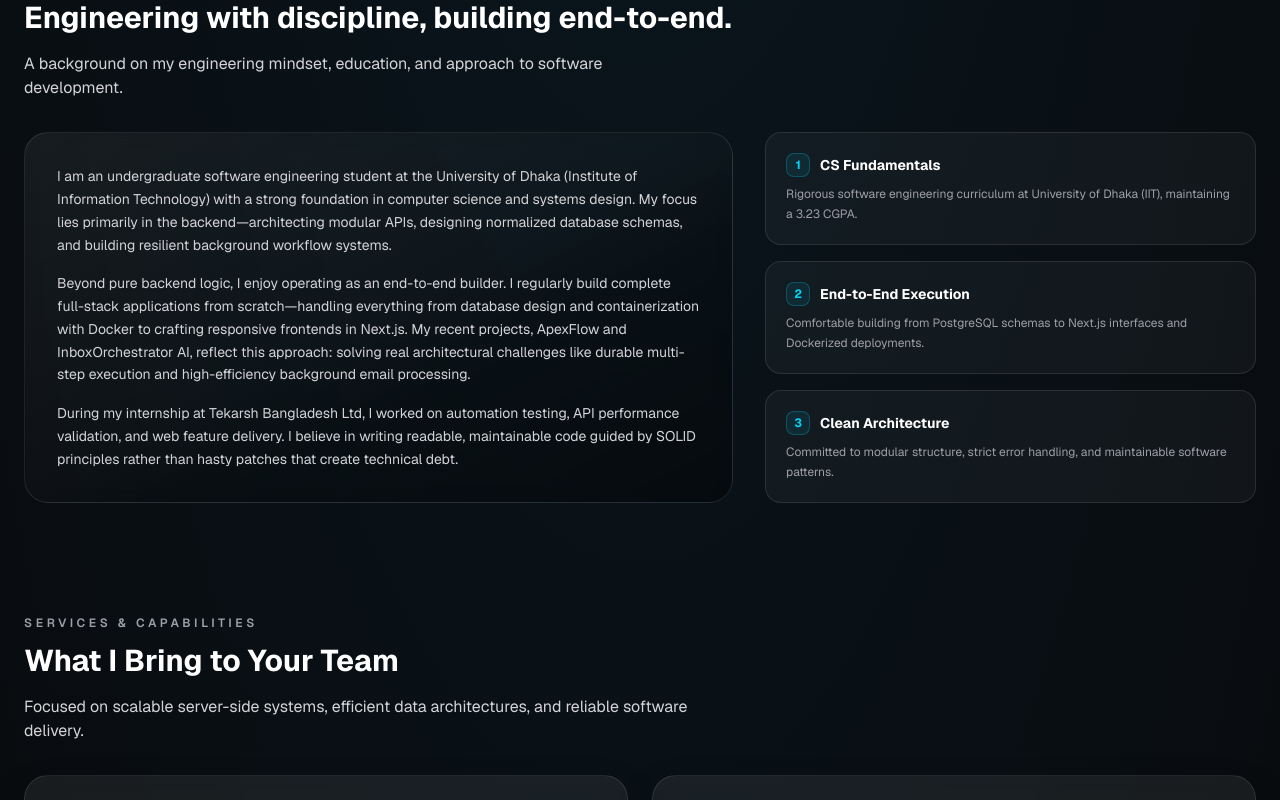
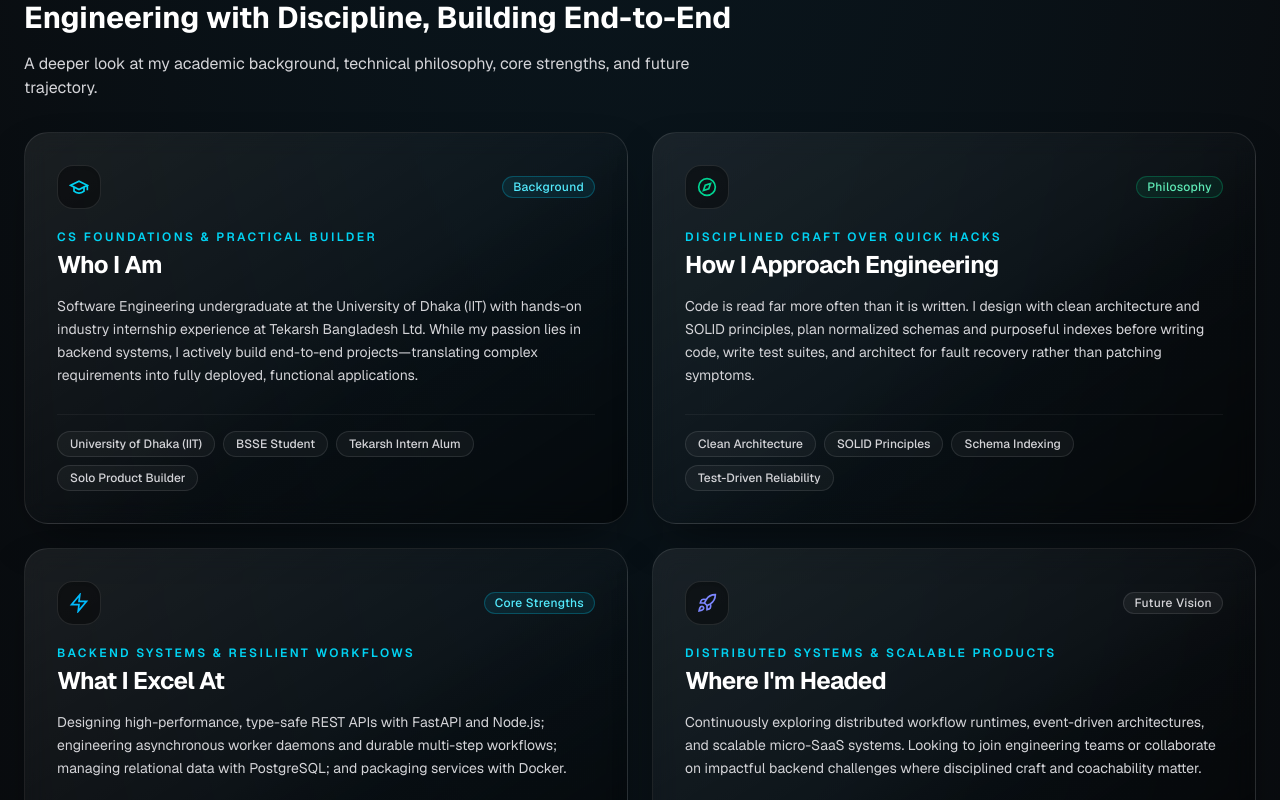
Before and after one commit to jarifulovi/jr-portfolio, a Next.js app: page / in a window 1280 px wide. Shown: the part 840-1640 px from the top of the page. Built offline with nearby package versions, Linux system fonts and the light colour scheme.

Commit message:
refactor: redesign About section with structured content blocks, icons, and pill tags in profile data

```diff
--- a/src/components/sections/AboutSection.tsx
+++ b/src/components/sections/AboutSection.tsx
@@ -2,12 +2,23 @@
 import React from "react";
 import { motion, Variants } from "framer-motion";
 import { Section } from "./Section";
+import { Badge } from "../ui/Badge";
+
+interface AboutBlock {
+  id: string;
+  category: string;
+  title: string;
+  subtitle: string;
+  description: string;
+  pills: string[];
+}
 
 interface AboutSectionProps {
   about?: {
-    title: string;
-    paragraphs: string[];
-    highlights: { label: string; description: string }[];
+    sectionEyebrow?: string;
+    sectionTitle?: string;
+    sectionDescription?: string;
+    blocks?: AboutBlock[];
   };
 }
 
@@ -15,64 +26,124 @@ const containerVariants: Variants = {
   hidden: {},
   show: {
     transition: {
-      staggerChildren: 0.1,
+      staggerChildren: 0.12,
     },
   },
 };
 
 const itemVariants: Variants = {
-  hidden: { opacity: 0, y: 16 },
-  show: { opacity: 1, y: 0, transition: { duration: 0.45, ease: "easeOut" } },
+  hidden: { opacity: 0, y: 20 },
+  show: { opacity: 1, y: 0, transition: { duration: 0.5, ease: "easeOut" } },
 };
 
+function getBlockIcon(id: string) {
+  switch (id) {
+    case "who-i-am":
+      return (
+        <svg className="h-5 w-5 text-cyan-400" viewBox="0 0 24 24" fill="none" stroke="currentColor" strokeWidth="2">
+          <path d="M22 10v6M2 10l10-5 10 5-10 5z" />
+          <path d="M6 12v5c3 3 9 3 12 0v-5" />
+        </svg>
+      );
+    case "how-i-approach":
+      return (
+        <svg className="h-5 w-5 text-emerald-400" viewBox="0 0 24 24" fill="none" stroke="currentColor" strokeWidth="2">
+          <circle cx="12" cy="12" r="10" />
+          <polygon points="16.24 7.76 14.12 14.12 7.76 16.24 9.88 9.88 16.24 7.76" />
+        </svg>
+      );
+    case "what-i-excel-at":
+      return (
+        <svg className="h-5 w-5 text-sky-400" viewBox="0 0 24 24" fill="none" stroke="currentColor" strokeWidth="2">
+          <polygon points="13 2 3 14 12 14 11 22 21 10 12 10 13 2" />
+        </svg>
+      );
+    case "where-im-headed":
+    default:
+      return (
+        <svg className="h-5 w-5 text-indigo-400" viewBox="0 0 24 24" fill="none" stroke="currentColor" strokeWidth="2">
+          <path d="M4.5 16.5c-1.5 1.26-2 5-2 5s3.74-.5 5-2c.71-.84.7-2.13-.09-2.91a2.18 2.18 0 0 0-2.91-.09z" />
+          <path d="m12 15-3-3a22 22 0 0 1 2-3.95A12.88 12.88 0 0 1 22 2c0 2.72-.78 7.5-6 11a22.35 22.35 0 0 1-4 2z" />
+          <path d="M9 12H4s.55-3.03 2-4c1.62-1.08 5 0 5 0" />
+          <path d="M12 15v5s3.03-.55 4-2c1.08-1.62 0-5 0-5" />
+        </svg>
+      );
+  }
+}
+
+function getBadgeVariant(id: string): "default" | "accent" | "success" | "outline" {
+  switch (id) {
+    case "who-i-am":
+      return "accent";
+    case "how-i-approach":
+      return "success";
+    case "what-i-excel-at":
+      return "accent";
+    case "where-im-headed":
+    default:
+      return "default";
+  }
+}
+
 export const AboutSection: React.FC<AboutSectionProps> = ({ about }) => {
-  if (!about) return null;
+  if (!about || !about.blocks || about.blocks.length === 0) return null;
 
   return (
     <Section
       id="about"
-      eyebrow="About Me"
-      title={about.title}
-      description="A background on my engineering mindset, education, and approach to software development."
+      eyebrow={about.sectionEyebrow || "About Me"}
+      title={about.sectionTitle || "Engineering with Discipline, Building End-to-End"}
+      description={about.sectionDescription || "A deeper look at my academic background, technical philosophy, core strengths, and future trajectory."}
     >
       <motion.div
         variants={containerVariants}
         initial="hidden"
         whileInView="show"
-        viewport={{ once: true, amount: 0.2 }}
-        className="grid gap-8 lg:grid-cols-[1.3fr_0.9fr] lg:items-start"
+        viewport={{ once: true, amount: 0.15 }}
+        className="grid gap-6 md:grid-cols-2"
       >
-        {/* Story Paragraphs */}
+        {about.blocks.map((block) => (
           <motion.div
+            key={block.id}
             variants={itemVariants}
-          className="space-y-4 rounded-3xl border border-white/10 bg-gradient-to-br from-white/[0.06] via-white/[0.02] to-black/40 p-7 sm:p-8 backdrop-blur-sm"
+            className="group relative flex flex-col justify-between overflow-hidden rounded-3xl border border-white/10 bg-gradient-to-br from-white/[0.07] via-white/[0.02] to-black/50 p-7 sm:p-8 shadow-[0_20px_50px_-20px_rgba(0,0,0,0.6)] backdrop-blur-md transition-all duration-300 hover:-translate-y-1 hover:border-cyan-500/30 hover:shadow-cyan-500/10 hover:shadow-2xl"
           >
-          {about.paragraphs.map((paragraph, index) => (
-            <p key={index} className="text-sm leading-relaxed text-zinc-300">
-              {paragraph}
+            {/* Card Header */}
+            <div>
+              <div className="flex items-center justify-between gap-4">
+                <div className="flex h-11 w-11 items-center justify-center rounded-2xl border border-white/10 bg-black/40 shadow-inner group-hover:border-cyan-500/30 group-hover:bg-cyan-500/10 transition-colors">
+                  {getBlockIcon(block.id)}
+                </div>
+                <Badge label={block.category} variant={getBadgeVariant(block.id)} />
+              </div>
+
+              {/* Subtitle & Title */}
+              <p className="mt-5 text-xs font-semibold uppercase tracking-[0.2em] text-cyan-400">
+                {block.subtitle}
               </p>
-          ))}
-        </motion.div>
+              <h3 className="mt-1 text-2xl font-bold tracking-tight text-white group-hover:text-cyan-200 transition-colors">
+                {block.title}
+              </h3>
 
-        {/* Highlights / Guiding Pillars */}
-        <motion.div variants={itemVariants} className="space-y-4">
-          {about.highlights.map((item, idx) => (
-            <div
-              key={item.label}
-              className="rounded-2xl border border-white/10 bg-white/[0.04] p-5 transition-all duration-300 hover:border-cyan-500/30 hover:bg-white/[0.07]"
-            >
-              <div className="flex items-center gap-2.5">
-                <span className="flex h-6 w-6 items-center justify-center rounded-lg border border-cyan-500/30 bg-cyan-500/10 text-xs font-bold text-cyan-400">
-                  {idx + 1}
-                </span>
-                <h3 className="text-sm font-bold text-white">{item.label}</h3>
-              </div>
-              <p className="mt-2 text-xs leading-relaxed text-zinc-400">
-                {item.description}
+              {/* Description */}
+              <p className="mt-3.5 text-sm leading-relaxed text-zinc-300">
+                {block.description}
               </p>
             </div>
+
+            {/* Bottom Pills */}
+            <div className="mt-7 flex flex-wrap gap-2 pt-4 border-t border-white/5">
+              {block.pills.map((pill) => (
+                <span
+                  key={pill}
+                  className="rounded-full border border-white/10 bg-white/[0.04] px-3 py-1 text-xs font-medium text-zinc-300 transition-colors hover:border-white/20 hover:text-white"
+                >
+                  {pill}
+                </span>
               ))}
+            </div>
           </motion.div>
+        ))}
       </motion.div>
     </Section>
   );
--- a/src/components/sections/SnapshotCard.tsx
+++ b/src/components/sections/SnapshotCard.tsx
@@ -23,7 +23,6 @@ export const SnapshotCard: React.FC<SnapshotCardProps> = ({ profile }) => {
     ? graduationValueRaw.replace("Expected ", "")
     : "Sep 2026";
 
-  const cgpaValue = profile?.education?.[0]?.cgpa ?? "3.23 / 4.00";
   const focusAreas = [
     "Backend Systems",
     "FastAPI & APIs",
@@ -46,7 +45,7 @@ export const SnapshotCard: React.FC<SnapshotCardProps> = ({ profile }) => {
     {
       label: "Education",
       value: "University of Dhaka (IIT)",
-      subValue: `BSSE · CGPA ${cgpaValue}`,
+      subValue: "BSSE · Software Engineering",
       icon: <GraduationIcon />,
     },
     {
--- a/src/data/profile.json
+++ b/src/data/profile.json
@@ -14,8 +14,8 @@
       "value": "DU (IIT)"
     },
     {
-      "label": "CGPA",
-      "value": "3.23 / 4.00"
+      "label": "Degree",
+      "value": "BSSE"
     },
     {
       "label": "Graduation",
@@ -23,24 +23,41 @@
     }
   ],
   "about": {
-    "title": "Engineering with discipline, building end-to-end.",
-    "paragraphs": [
-      "I am an undergraduate software engineering student at the University of Dhaka (Institute of Information Technology) with a strong foundation in computer science and systems design. My focus lies primarily in the backend—architecting modular APIs, designing normalized database schemas, and building resilient background workflow systems.",
-      "Beyond pure backend logic, I enjoy operating as an end-to-end builder. I regularly build complete full-stack applications from scratch—handling everything from database design and containerization with Docker to crafting responsive frontends in Next.js. My recent projects, ApexFlow and InboxOrchestrator AI, reflect this approach: solving real architectural challenges like durable multi-step execution and high-efficiency background email processing.",
-      "During my internship at Tekarsh Bangladesh Ltd, I worked on automation testing, API performance validation, and web feature delivery. I believe in writing readable, maintainable code guided by SOLID principles rather than hasty patches that create technical debt."
-    ],
-    "highlights": [
+    "sectionEyebrow": "About Me",
+    "sectionTitle": "Engineering with Discipline, Building End-to-End",
+    "sectionDescription": "A deeper look at my academic background, technical philosophy, core strengths, and future trajectory.",
+    "blocks": [
       {
-        "label": "CS Fundamentals",
-        "description": "Rigorous software engineering curriculum at University of Dhaka (IIT), maintaining a 3.23 CGPA."
+        "id": "who-i-am",
+        "category": "Background",
+        "title": "Who I Am",
+        "subtitle": "CS Foundations & Practical Builder",
+        "description": "Software Engineering undergraduate at the University of Dhaka (IIT) with hands-on industry internship experience at Tekarsh Bangladesh Ltd. While my passion lies in backend systems, I actively build end-to-end projects—translating complex requirements into fully deployed, functional applications.",
+        "pills": ["University of Dhaka (IIT)", "BSSE Student", "Tekarsh Intern Alum", "Solo Product Builder"]
       },
       {
-        "label": "End-to-End Execution",
-        "description": "Comfortable building from PostgreSQL schemas to Next.js interfaces and Dockerized deployments."
+        "id": "how-i-approach",
+        "category": "Philosophy",
+        "title": "How I Approach Engineering",
+        "subtitle": "Disciplined Craft Over Quick Hacks",
+        "description": "Code is read far more often than it is written. I design with clean architecture and SOLID principles, plan normalized schemas and purposeful indexes before writing code, write test suites, and architect for fault recovery rather than patching symptoms.",
+        "pills": ["Clean Architecture", "SOLID Principles", "Schema Indexing", "Test-Driven Reliability"]
       },
       {
-        "label": "Clean Architecture",
-        "description": "Committed to modular structure, strict error handling, and maintainable software patterns."
+        "id": "what-i-excel-at",
+        "category": "Core Strengths",
+        "title": "What I Excel At",
+        "subtitle": "Backend Systems & Resilient Workflows",
+        "description": "Designing high-performance, type-safe REST APIs with FastAPI and Node.js; engineering asynchronous worker daemons and durable multi-step workflows; managing relational data with PostgreSQL; and packaging services with Docker.",
+        "pills": ["FastAPI & REST APIs", "PostgreSQL & pgvector", "Durable Workflows", "Docker & Linux"]
+      },
+      {
+        "id": "where-im-headed",
+        "category": "Future Vision",
+        "title": "Where I'm Headed",
+        "subtitle": "Distributed Systems & Scalable Products",
+        "description": "Continuously exploring distributed workflow runtimes, event-driven architectures, and scalable micro-SaaS systems. Looking to join engineering teams or collaborate on impactful backend challenges where disciplined craft and coachability matter.",
+        "pills": ["Distributed Systems", "Event-Driven Queues", "Junior Backend Roles", "Micro-SaaS Engineering"]
       }
     ]
   },
@@ -48,7 +65,6 @@
     {
       "institution": "University of Dhaka - Institute of Information Technology",
       "degree": "Bachelor of Science in Software Engineering",
-      "cgpa": "3.23 / 4.00",
       "graduation": "Expected Sep 2026"
     }
   ]
```
Lines whose indentation alone changed are shown as unchanged.
